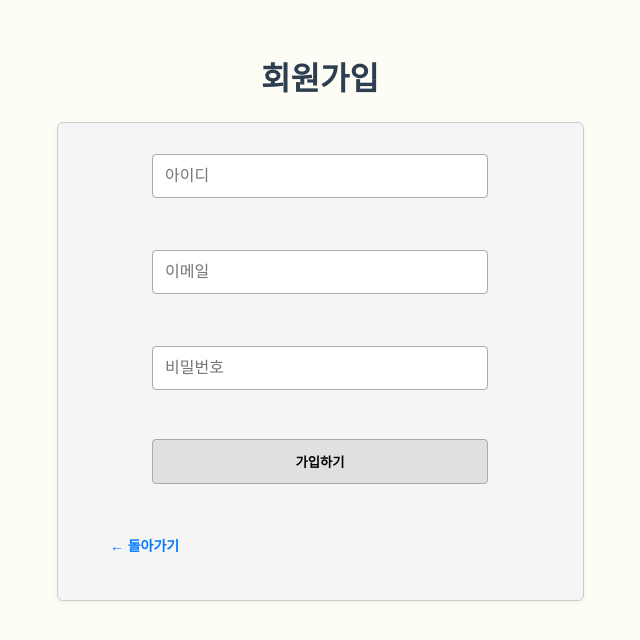
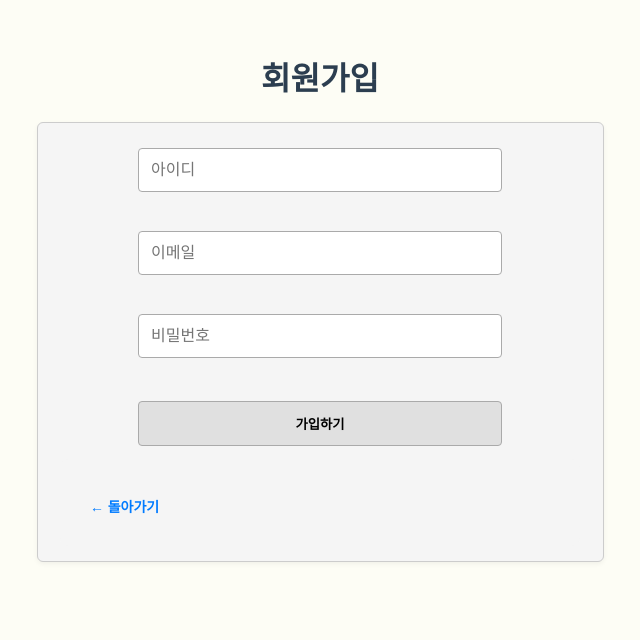
Before and after one commit to dlawjdals04/ascent-webpage, a Flask app: page /signup in a window 1280 px wide. Shown: the top 640 px of the page, without its empty margins (320-960 px from the left). Run offline with Flask 3, Linux system fonts and the light colour scheme; some libraries are stand-ins or nearby versions.

Commit message:
style modification

```diff
--- a/static/style.css
+++ b/static/style.css
@@ -103,7 +103,7 @@
 input[type="password"] {
   width: 70%;
   padding: 12px;
-   margin: 1em auto;
+   margin: 0.6em auto;
   border: 1px solid #aaa;
   border-radius: 4px;
   box-sizing: border-box;
@@ -130,7 +130,7 @@
   padding: 1em 1.5em;
   border-radius: 6px;
   margin: 1.5em auto;
-  max-width: 480px;
+  max-width: 520px;
   font-size: 15px;
   box-shadow: 0 2px 5px rgba(0, 0, 0, 0.05);
 }
--- a/templates/signup.html
+++ b/templates/signup.html
@@ -13,7 +13,6 @@
     <input type="text"     name="username" placeholder="아이디" required><br>
     <input type="email"    name="email"    placeholder="이메일" required><br>
     <input type="password" name="password" placeholder="비밀번호" required><br>
-    <button type="submit"  class="center-btn">가입하기</button>
 
     {% if errors %}
       <ul style="color: red;">
@@ -22,6 +21,8 @@
     {% endfor %}
       </ul>
     {% endif %}
+
+    <button type="submit"  class="center-btn">가입하기</button>
 
    <div style="background:#f5f5f5; padding:30px; border-radius:8px; max-width:480px; margin:auto;">
       <a href="{{ url_for('home') }}" style="color: #007BFF; font-size: 14px; font-weight: bold; text-decoration: none;">
```
